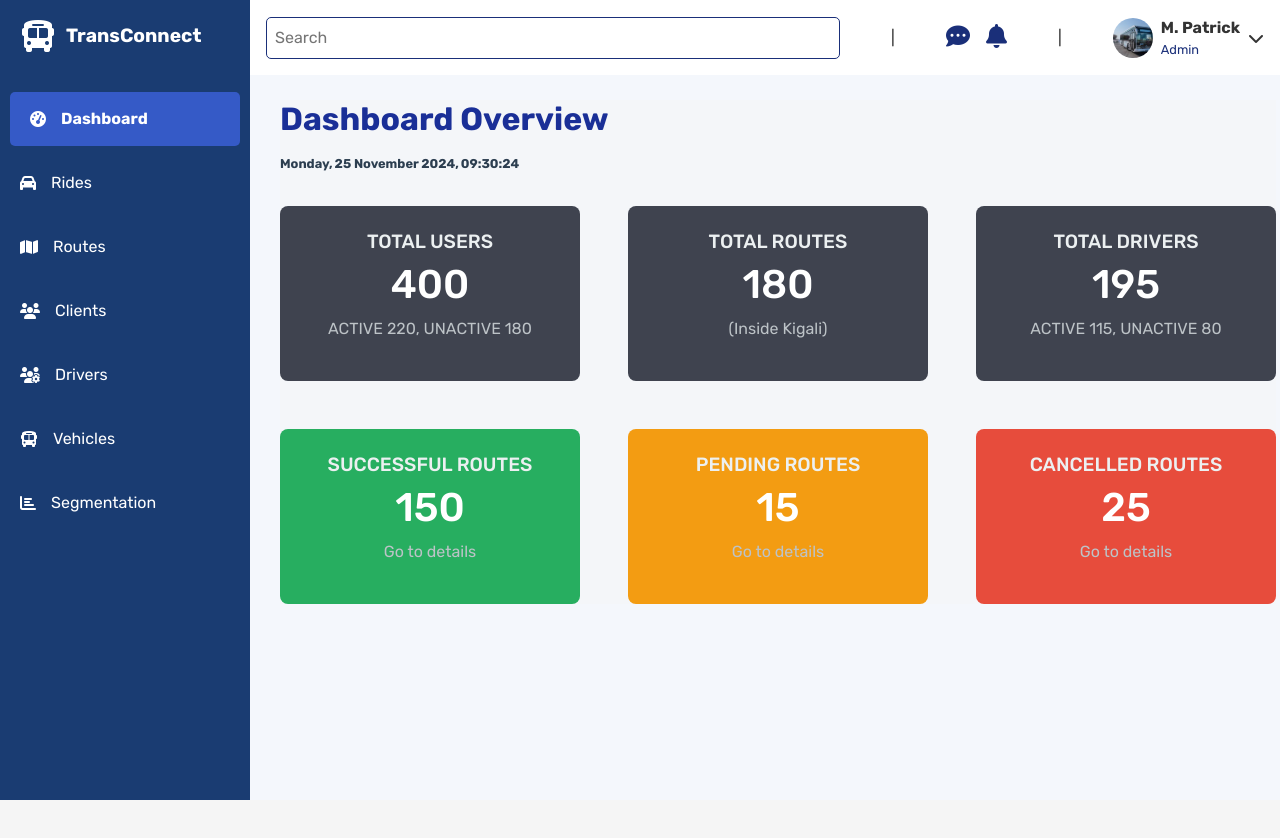
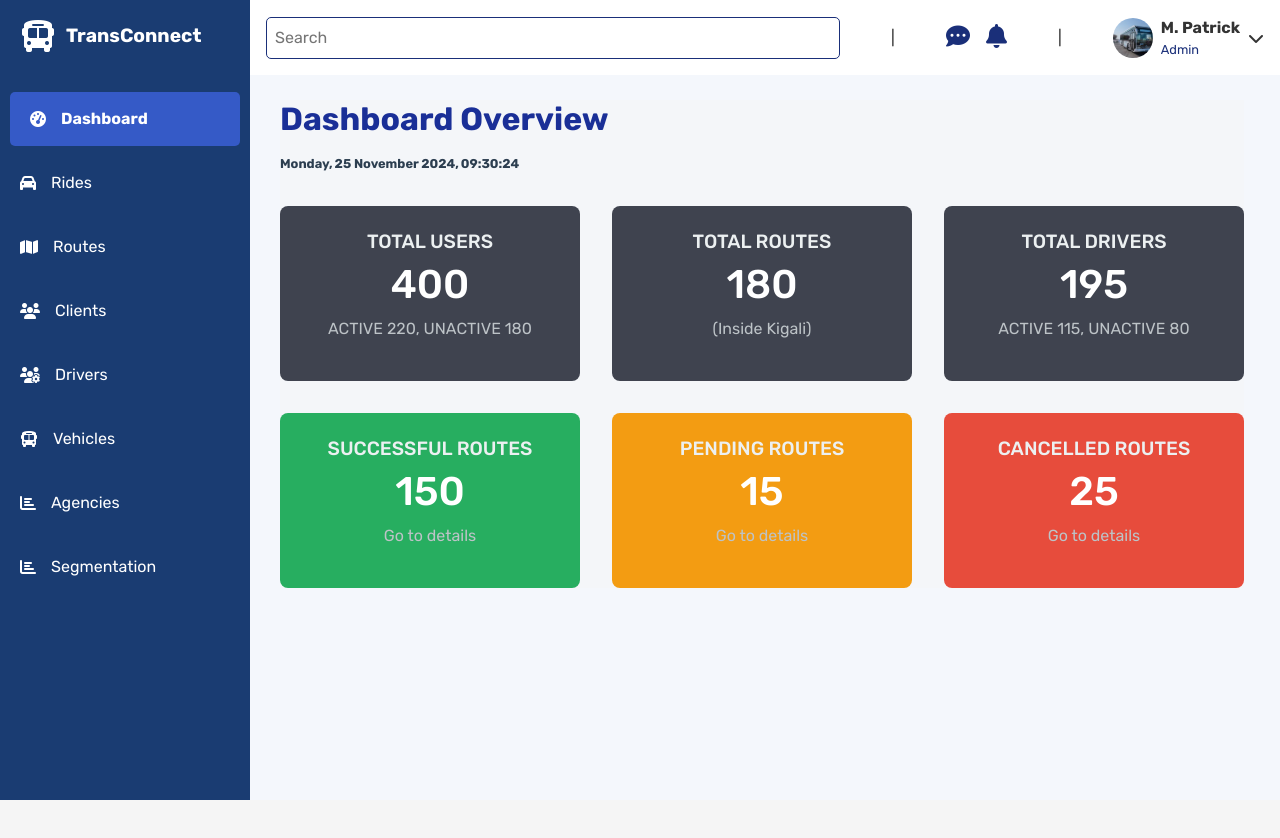
Before and after one commit to PatrickMusaza/Trans_All, a React (Create React App) app in the folder frontend/: page /dashboard in a window 1280 px wide. Shown: the top 838 px of the page. Built offline with nearby package versions, Linux system fonts and the light colour scheme.

Commit message:
Auth and Grid

```diff
--- a/frontend/src/components/Admin/Sidebar/Sidebar.jsx
+++ b/frontend/src/components/Admin/Sidebar/Sidebar.jsx
@@ -41,7 +41,8 @@ const Sidebar = ({ activeView,setActiveView }) => {
       view: "drivers-list",
     },
     { id: 6, icon: "fas fa-bus", label: "Vehicles", view: "vehicles" },
-    { id: 7, icon: "fas fa-chart-bar", label: "Segmentation", view: "segmentation" },
+    { id: 7, icon: "fas fa-chart-bar", label: "Agencies", view: "agencies" },
+    { id: 8, icon: "fas fa-chart-bar", label: "Segmentation", view: "segmentation" },
   ];
 
   const toggleSidebar = () => {
--- a/frontend/src/components/Admin/SummaryCard/SummaryCard.css
+++ b/frontend/src/components/Admin/SummaryCard/SummaryCard.css
@@ -30,8 +30,7 @@
 .stat-cards {
     display: grid;
     grid-template-columns: repeat(3, 1fr);
-    /* 3 equal-width columns */
-    gap: 3rem;
+    gap: 2rem;
     margin-top: 1rem;
     margin-bottom: 1rem;
 }
--- a/frontend/src/designs/Sign In Form/Form.jsx
+++ b/frontend/src/designs/Sign In Form/Form.jsx
@@ -11,7 +11,7 @@ const SignInForm = () => {
     return (
         <div className="sign-in-container">
             <div className="left-section">
-                <h1>Sign In to Recharge Direct</h1>
+                <h1>Sign In to Continue with TransConnect</h1>
                 <p>
                     If you don’t have an account
                     <a href="/register" className="register-link"> Register here!</a>
--- a/frontend/src/designs/Sign Up Form/Form.jsx
+++ b/frontend/src/designs/Sign Up Form/Form.jsx
@@ -12,7 +12,7 @@ const SignUpForm = () => {
     return (
         <div className="sign-in-container">
             <div className="left-section">
-                <h1>Sign Up to Recharge Direct</h1>
+                <h1>Sign Up to Continue with TransConnect</h1>
                 <p>
                     If you already have an account
                     <a href="/sign-in" className="register-link"> Sign In here!</a>
```
